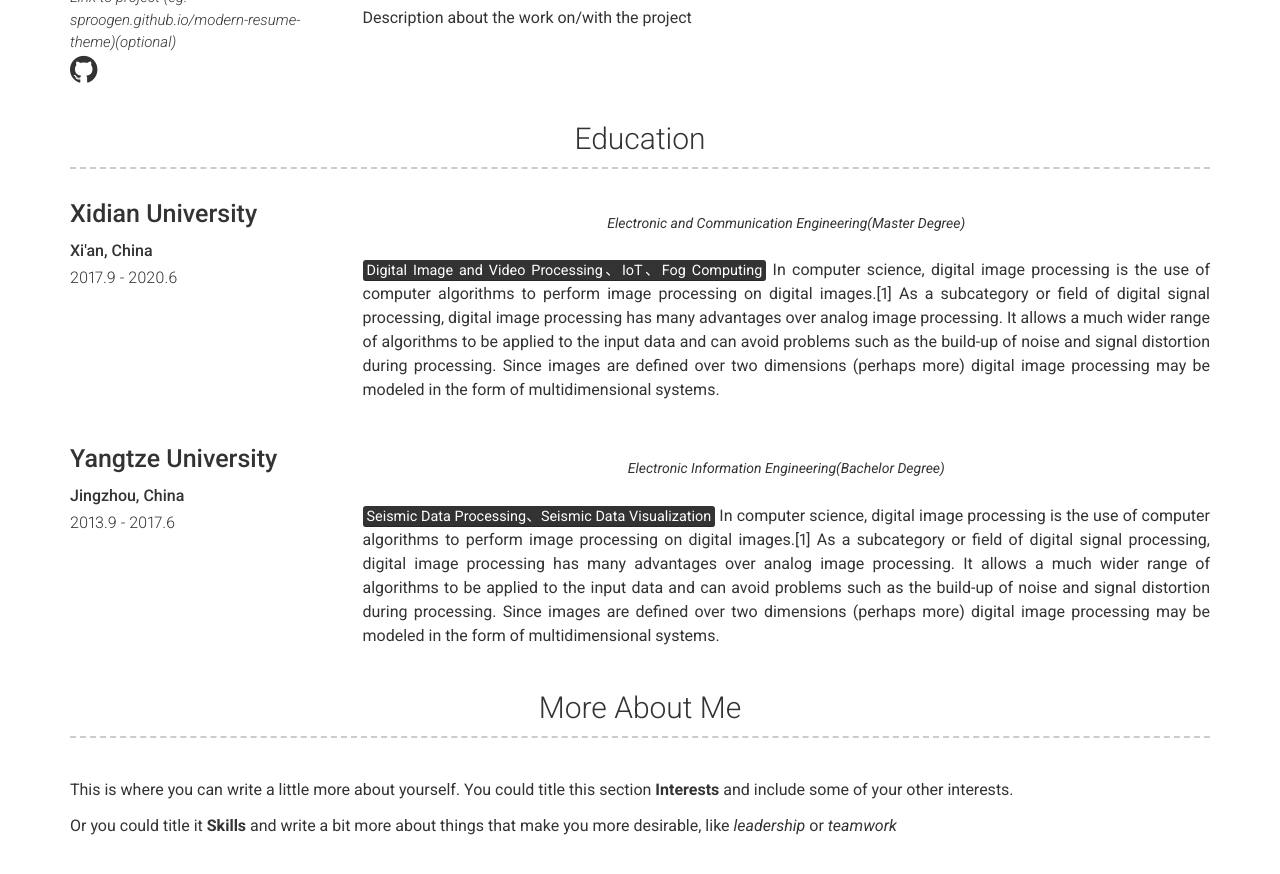
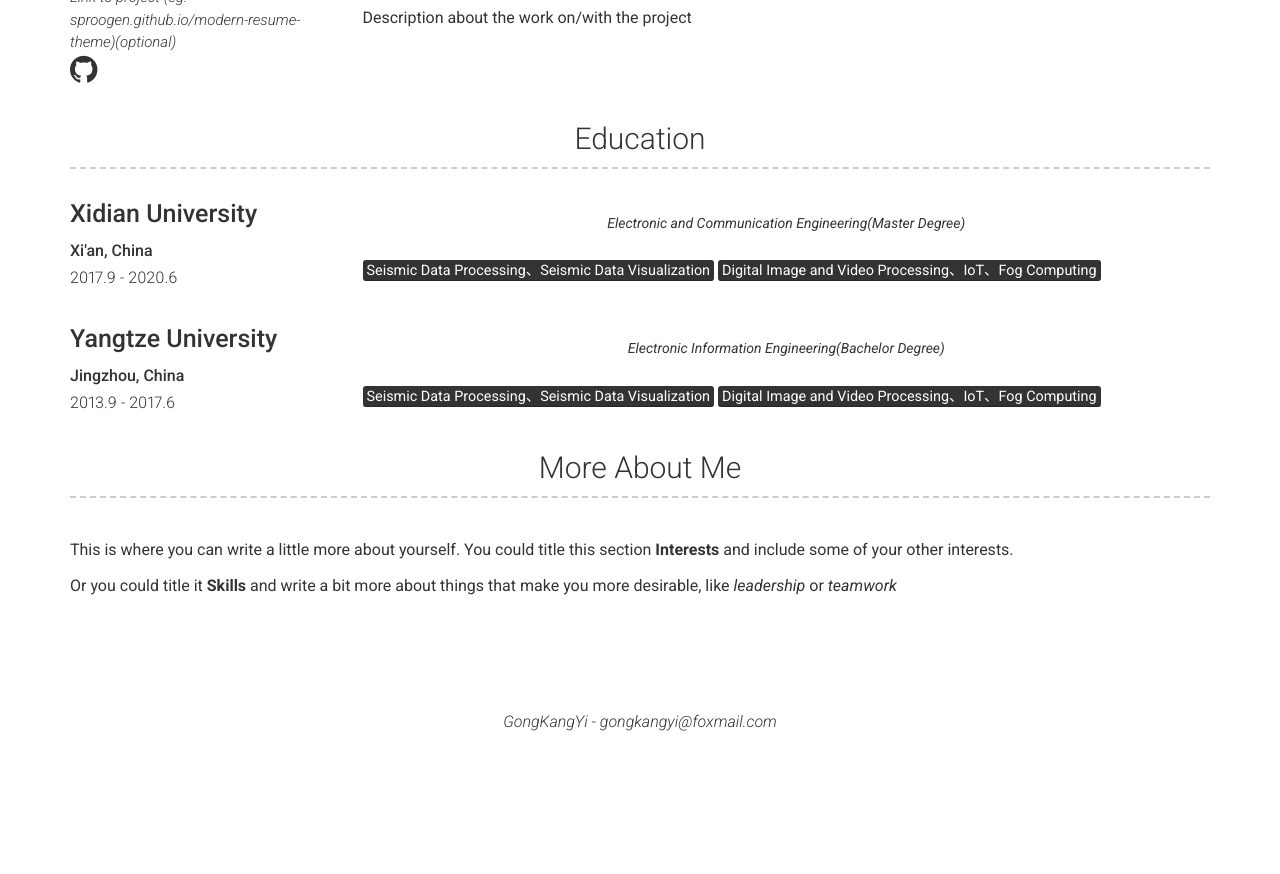
Before and after one commit to gongkangyi/gongkangyi.github.io, a Jekyll site: the page built from index.md, in a window 1280 px wide and 900 px high, scrolled down 684 px. Shown: the top 874 px of the window. Built offline with Jekyll 4.4.1, drawn with Linux system fonts in a browser that asks for light colours; after the commit the page ends 1430 px from its top, so only the background shows below that.

Commit message:
Update education.yml

```diff
--- a/_data/education.yml
+++ b/_data/education.yml
@@ -5,15 +5,8 @@
   quote:
     Electronic and Communication Engineering(Master Degree)
   description: | # this will include new lines to allow paragraphs
+    <mark>Seismic Data Processing、Seismic Data Visualization</mark>
     <mark>Digital Image and Video Processing、IoT、Fog Computing</mark>
-    In computer science, digital image processing is the use of computer algorithms
-    to perform image processing on digital images.[1] As a subcategory or field of
-    digital signal processing, digital image processing has many advantages over
-    analog image processing. It allows a much wider range of algorithms to be
-    applied to the input data and can avoid problems such as the build-up of
-    noise and signal distortion during processing. Since images are defined
-    over two dimensions (perhaps more) digital image processing may be
-    modeled in the form of multidimensional systems.
 
 - name: Yangtze University
   dates: 2013.9 - 2017.6
@@ -22,11 +15,4 @@
     Electronic Information Engineering(Bachelor Degree)
   description: | # this will include new lines to allow paragraphs
     <mark>Seismic Data Processing、Seismic Data Visualization</mark>
-    In computer science, digital image processing is the use of computer algorithms
-    to perform image processing on digital images.[1] As a subcategory or field of
-    digital signal processing, digital image processing has many advantages over
-    analog image processing. It allows a much wider range of algorithms to be
-    applied to the input data and can avoid problems such as the build-up of
-    noise and signal distortion during processing. Since images are defined
-    over two dimensions (perhaps more) digital image processing may be
-    modeled in the form of multidimensional systems.
+    <mark>Digital Image and Video Processing、IoT、Fog Computing</mark>
```
